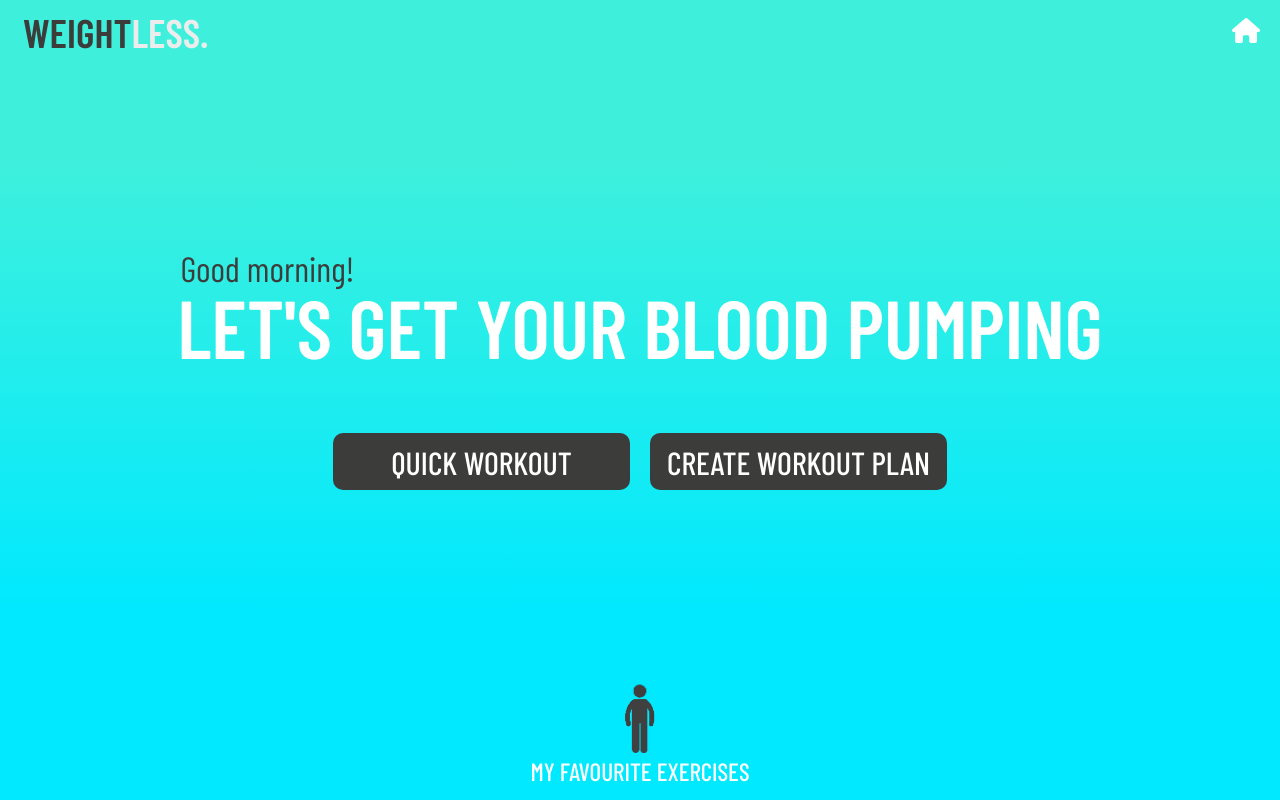
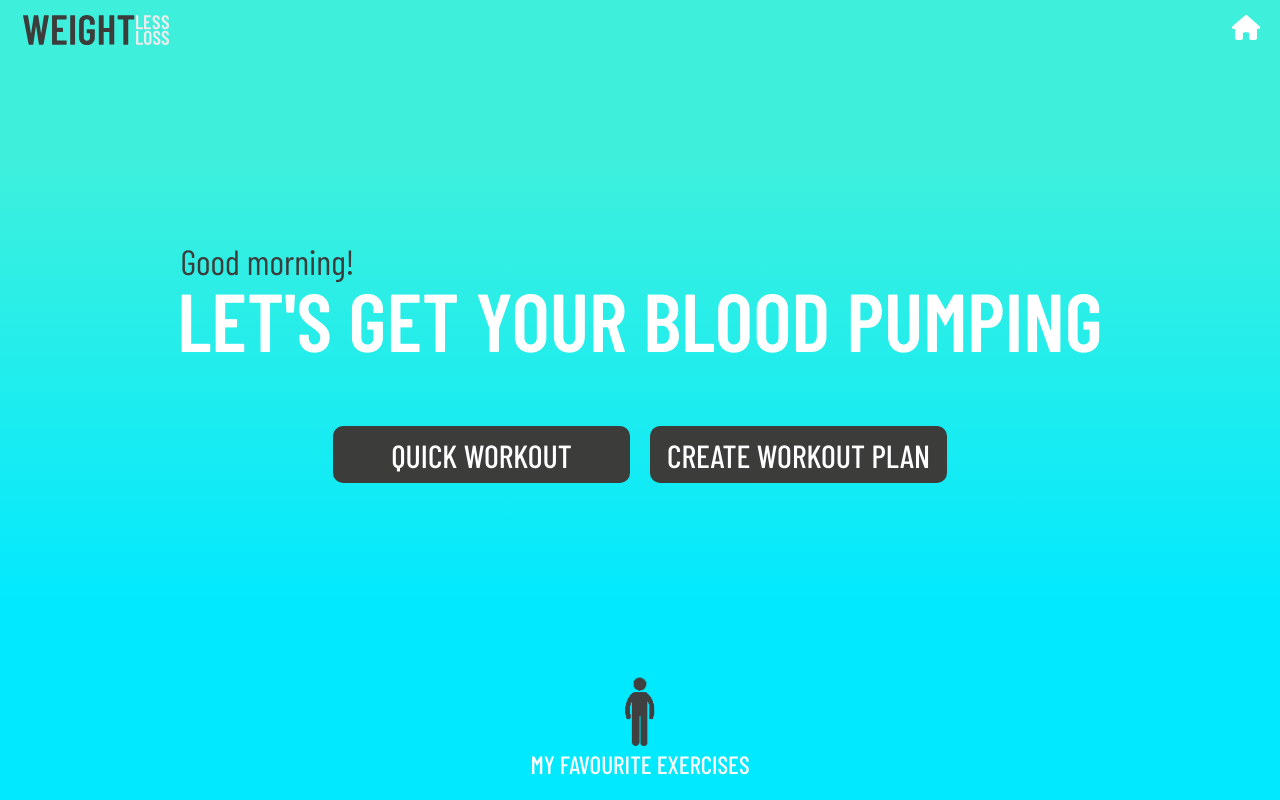
Before and after one commit to Boxie999/weightless-weightloss, a React (Create React App) app: page / in a window 1280 px wide. Built offline with nearby package versions, Linux system fonts and the light colour scheme.

Commit message:
changed brand name to Weightless Weightless

```diff
--- a/src/components/Header.js
+++ b/src/components/Header.js
@@ -3,12 +3,13 @@ import { Nav } from "react-bootstrap";
 import "../styles/Header.css";
 import { FontAwesomeIcon } from '@fortawesome/react-fontawesome'
 import { faHouse } from '@fortawesome/free-solid-svg-icons'
+import Logo from "../images/logo.svg"
 
 function Header() {
     return (
         <nav>
             <Nav.Link href="/">
-            <p id="navLogo">WEIGHT<span className="fit">LESS.</span></p>
+            <img id="Logo" src={Logo} alt="Weightless Weightloss" />
             </Nav.Link>
 
             <Nav.Link href="/">
--- a/src/styles/Header.css
+++ b/src/styles/Header.css
@@ -22,27 +22,17 @@ nav {
     justify-content: space-between;
 }
 
-#navLogo {
+#Logo {
     cursor: pointer;
-    color: var(--myBlack);
-    font-weight: 600;
-    font-size: 40px;
-    margin-top: 2px;
+    height: 30px;
+    margin-top: 15px;
+    margin-bottom: 15px;
     margin-left: 23px;
-    margin-bottom: 5px;
-}
-
-/*#navLogo:hover {
-    color: rgb(236, 236, 236);
-}*/
-
-.fit {
-    color: rgb(236, 236, 236);
 }
 
 #homeIcon {
     cursor: pointer;
-    margin-top: 18px;
+    margin-top: 15px;
     margin-right: 20px;
     font-size: 25px;
     color: white;
```
Also changed, not shown: src/images/logo.svg (added).
